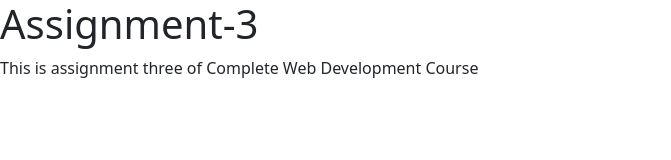
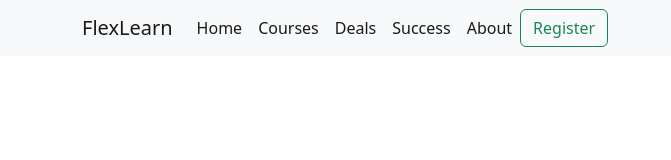
Before and after one commit to HASAN1911001/PH-Assignment3, a plain HTML site: page index.html in a window 1280 px wide. Shown: the whole page, without its empty margins (0-671 px from the left). Drawn offline with nearby package versions, Linux system fonts and the light colour scheme.

Commit message:
Navvar added

```diff
--- a/index.html
+++ b/index.html
@@ -7,8 +7,34 @@
     <link rel="stylesheet" href="https://cdn.jsdelivr.net/npm/bootstrap@5.2.0/dist/css/bootstrap.min.css">
   </head>
   <body>
-    <h1>Assignment-3</h1>
-    <p>This is assignment three of Complete Web Development Course</p>
+    <nav class="navbar navbar-expand-lg bg-light">
+        <div class="container">
+            <a class="navbar-brand mb-0 h1">FlexLearn</a>
+            <button class="navbar-toggler" type="button" data-bs-toggle="collapse" data-bs-target="#navbarSupportedContent" aria-controls="navbarSupportedContent" aria-expanded="false" aria-label="Toggle navigation">
+            <span class="navbar-toggler-icon"></span>
+            </button>
+          <div class="collapse navbar-collapse navbar-nav" id="navbarSupportedContent">
+                <a class="nav-link active" aria-current="page" href="#">Home</a>
+                <a class="nav-link active" aria-current="page" href="#">Courses</a>
+                <a class="nav-link active" aria-current="page" href="#">Deals</a>
+                <a class="nav-link active" aria-current="page" href="#">Success</a>
+                <a class="nav-link active" aria-current="page" href="#">About</a>
+                <button class="btn btn-outline-success" type="button">Register</button>
+          </div>
+        </div>
+      </nav>
+    <!--
+        <nav class="navbar navbar-expand-lg bg-light">
+        <div class="container-fluid">
+
+            <button class="navbar-toggler" type="button" data-bs-toggle="collapse" data-bs-target="#navbarSupportedContent" aria-controls="navbarSupportedContent" aria-expanded="false" aria-label="Toggle navigation">
+                <span class="navbar-toggler-icon"></span>
+              </button>
+
+        </div>
+      </nav>
+    -->
+
     <script src="https://cdn.jsdelivr.net/npm/bootstrap@5.2.0/dist/css/bootstrap.min.css"></script>
   </body>
 </html>
```
